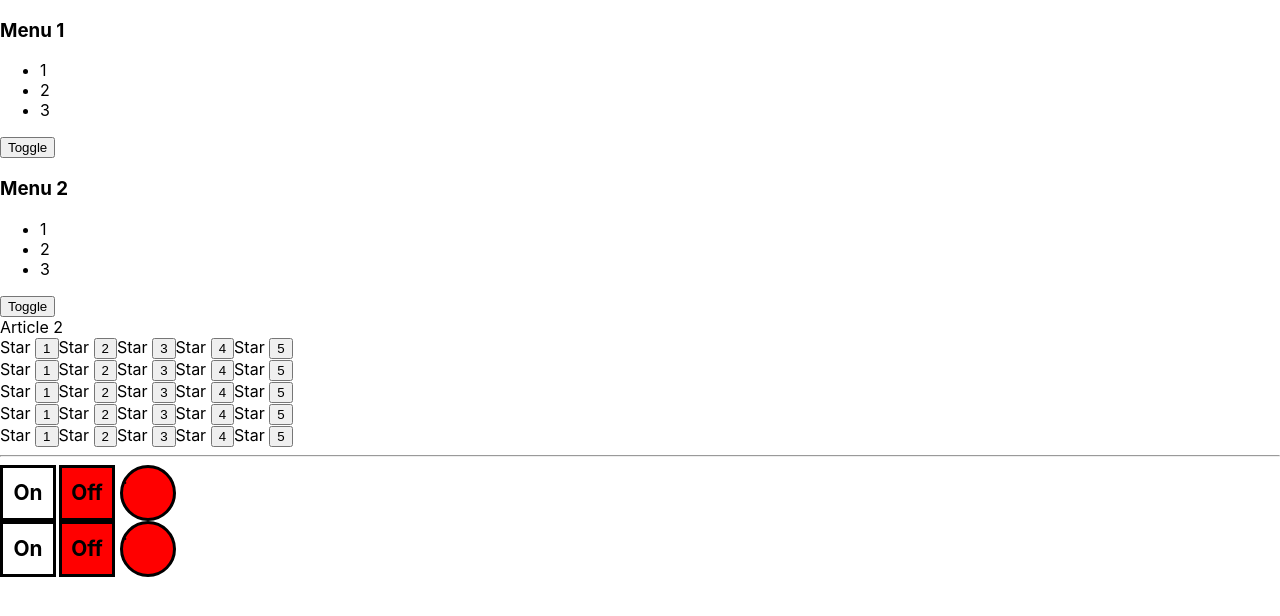
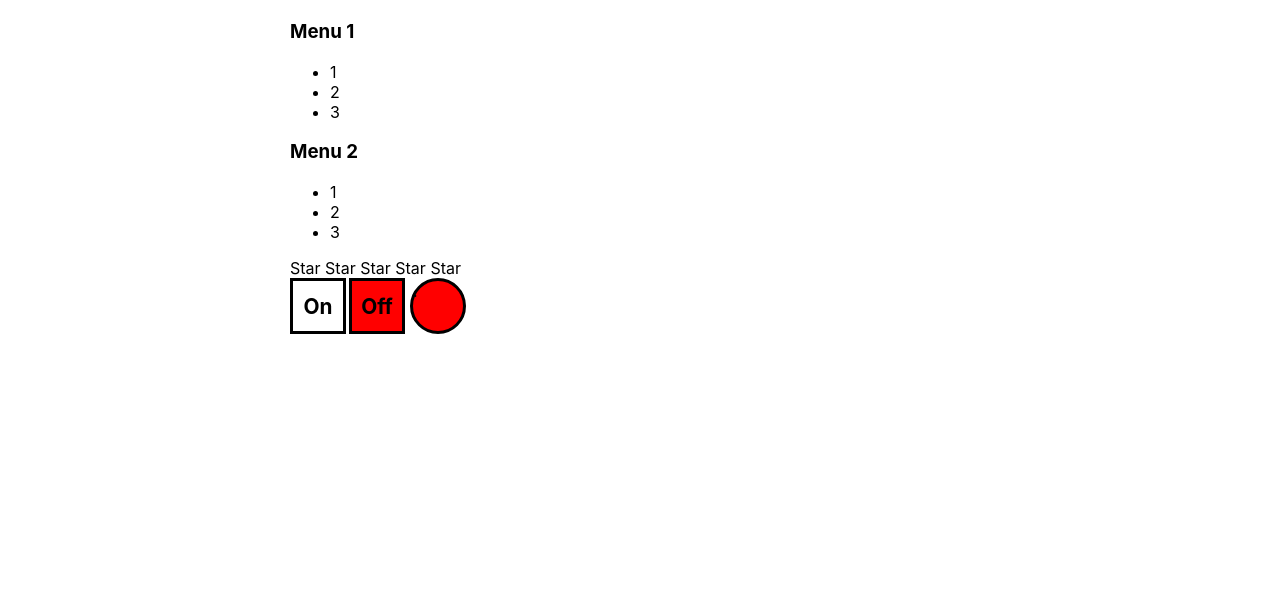
Before and after one commit to Svyat-1418/react-kabzda-kak-podrobno, a React (Create React App) app: page / in a window 1280 px wide. Shown: the top 616 px of the page. Built offline with nearby package versions, Linux system fonts and the light colour scheme.

Commit message:
07 - React кабзда как подробно: uncontrolled components

```diff
--- a/src/App.css
+++ b/src/App.css
@@ -1 +1,4 @@
-.App {}
+.App {
+    width: 700px;
+    margin: 20px auto;
+}
--- a/src/App.tsx
+++ b/src/App.tsx
@@ -4,7 +4,7 @@ import Accordion from "./components/Accordion/Accordion";
 import Rating from "./components/Rating/Rating";
 import OnOff from "./components/OnOff/OnOff";
 import UncontrolledAccordion from "./components/UncontrolledAccordion/UncontrolledAccordion";
-import UncontrolledRating from "./components/UncontrolledRating/Rating";
+import UncontrolledRating from "./components/UncontrolledRating/UncontrolledRating";
 
 type PageTitlePropsType = {
     title: string
@@ -20,28 +20,11 @@ function App() {
             Article 1
             <Rating value={3}/>*/}
 
-            {/*<Accordion titleValue={"Menu 1"} collapsed={true}/>
-            <Accordion titleValue={"Menu 2"} collapsed={false}/>*/}
-
             <UncontrolledAccordion titleValue={"Menu 1"} />
             <UncontrolledAccordion titleValue={"Menu 2"} />
 
-            Article 2
-            {/*<Rating value={0}/>
-            <Rating value={1}/>
-            <Rating value={2}/>
-            <Rating value={3}/>
-            <Rating value={4}/>
-            <Rating value={5}/>*/}
-
-            <UncontrolledRating />
-            <UncontrolledRating />
-            <UncontrolledRating />
-            <UncontrolledRating />
             <UncontrolledRating />
 
-            <hr/>
-            <OnOff />
             <OnOff />
         </div>
     );
--- a/src/components/UncontrolledAccordion/UncontrolledAccordion.tsx
+++ b/src/components/UncontrolledAccordion/UncontrolledAccordion.tsx
@@ -5,17 +5,27 @@ type UncontrolledAccordionPropsType = {
 }
 type UncontrolledAccordionTitlePropsType = {
     title: string
+    collapsed: boolean
+    changeCollapsed: (newValue: boolean) => void
 }
 
 function UncontrolledAccordion(props: UncontrolledAccordionPropsType) {
     console.log("UncontrolledAccordion rendering")
     const [collapsed, setCollapsed] = useState<boolean>(false)
 
+    const changeCollapsed = (newValue: boolean) => {
+        setCollapsed(newValue)
+    }
+
     return (
         <div>
-            <UncontrolledAccordionTitle title={props.titleValue}/>
+            <UncontrolledAccordionTitle
+                title={props.titleValue}
+                changeCollapsed={changeCollapsed}
+                collapsed={collapsed}
+            />
             {!collapsed && <UncontrolledAccordionBody/>}
-            <button onClick={() => setCollapsed(!collapsed)}>Toggle</button>
+            {/*<button onClick={() => setCollapsed(!collapsed)}>Toggle</button>*/}
         </div>
     )
 }
@@ -23,8 +33,12 @@ function UncontrolledAccordion(props: UncontrolledAccordionPropsType) {
 
 function UncontrolledAccordionTitle(props: UncontrolledAccordionTitlePropsType) {
     console.log("UncontrolledAccordionTitle rendering")
+    const onClickHandler = () => {
+        props.changeCollapsed(!props.collapsed)
+    }
+
     return (
-        <h3>{props.title}</h3>
+        <h3 onClick={onClickHandler}>{props.title}</h3>
     )
 }
 
--- a/src/components/UncontrolledRating/Rating.tsx
+++ /dev/null
@@ -1,38 +0,0 @@
-import React, {useState} from "react";
-
-type StarIntoUncontrolledRatingPropsType = {
-    selected: boolean
-}
-
-function UncontrolledRating() {
-    console.log("Rating rendering")
-    const [value, setValue] = useState<0|1|2|3|4|5>(0)
-
-    return (
-        <div>
-            <StarIntoUncontrolledRating selected={value > 0}/>
-            <button onClick={() => setValue(1)}>1</button>
-            <StarIntoUncontrolledRating selected={value > 1}/>
-            <button onClick={() => setValue(2)}>2</button>
-            <StarIntoUncontrolledRating selected={value > 2}/>
-            <button onClick={() => setValue(3)}>3</button>
-            <StarIntoUncontrolledRating selected={value > 3}/>
-            <button onClick={() => setValue(4)}>4</button>
-            <StarIntoUncontrolledRating selected={value > 4}/>
-            <button onClick={() => setValue(5)}>5</button>
-        </div>
-    )
-}
-
-
-function StarIntoUncontrolledRating(props: StarIntoUncontrolledRatingPropsType) {
-    console.log("Star rendering")
-
-    if (props.selected) {
-        return <span><b>Star </b></span>
-    } else {
-        return <span>Star </span>
-    }
-}
-
-export default UncontrolledRating
--- /dev/null
+++ b/src/components/UncontrolledRating/UncontrolledRating.tsx
@@ -0,0 +1,46 @@
+import React, {useState} from "react";
+
+type StarIntoUncontrolledRatingPropsType = {
+    selected: boolean
+    changeStarValue: (newValue: StarValueType) => void
+    newValue: StarValueType
+}
+type StarValueType = 0 | 1 | 2 | 3 | 4 | 5
+
+function UncontrolledRating() {
+    console.log("Rating rendering")
+    const [value, setValue] = useState<StarValueType>(0)
+
+    const changeStarValue = (newValue: StarValueType) => {
+        setValue(newValue)
+    }
+
+    return (
+        <div>
+            <StarIntoUncontrolledRating selected={value > 0} changeStarValue={changeStarValue} newValue={1}/>
+            {/*<button onClick={() => setValue(1)}>1</button>*/}
+            <StarIntoUncontrolledRating selected={value > 1} changeStarValue={changeStarValue} newValue={2}/>
+            {/*<button onClick={() => setValue(2)}>2</button>*/}
+            <StarIntoUncontrolledRating selected={value > 2} changeStarValue={changeStarValue} newValue={3}/>
+            {/*<button onClick={() => setValue(3)}>3</button>*/}
+            <StarIntoUncontrolledRating selected={value > 3} changeStarValue={changeStarValue} newValue={4}/>
+            {/*<button onClick={() => setValue(4)}>4</button>*/}
+            <StarIntoUncontrolledRating selected={value > 4} changeStarValue={changeStarValue} newValue={5}/>
+            {/*<button onClick={() => setValue(5)}>5</button>*/}
+        </div>
+    )
+}
+
+
+function StarIntoUncontrolledRating(props: StarIntoUncontrolledRatingPropsType) {
+    console.log("Star rendering")
+    const onClickHandler = () => {
+        props.changeStarValue(props.newValue)
+    }
+
+    return props.selected
+        ? <span onClick={onClickHandler}><b>Star </b></span>
+        : <span onClick={onClickHandler}>Star </span>
+}
+
+export default UncontrolledRating
```
